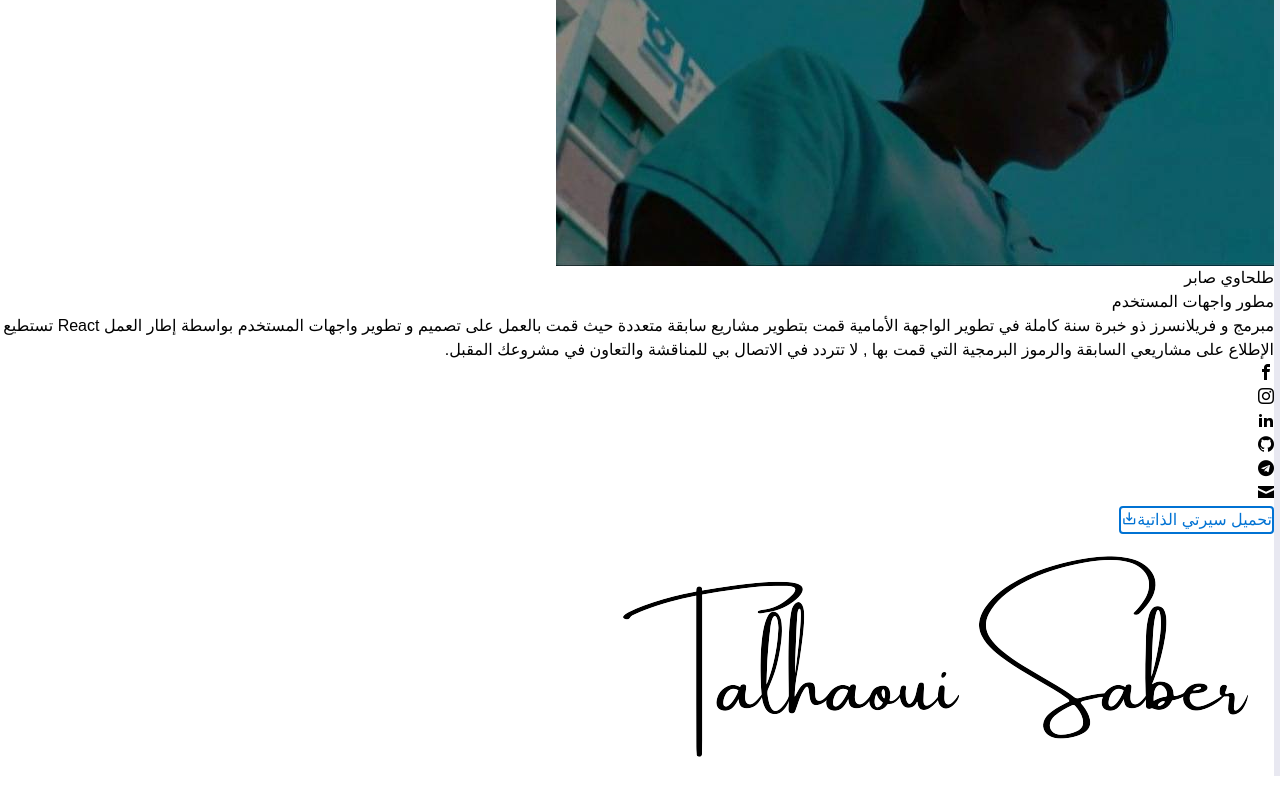
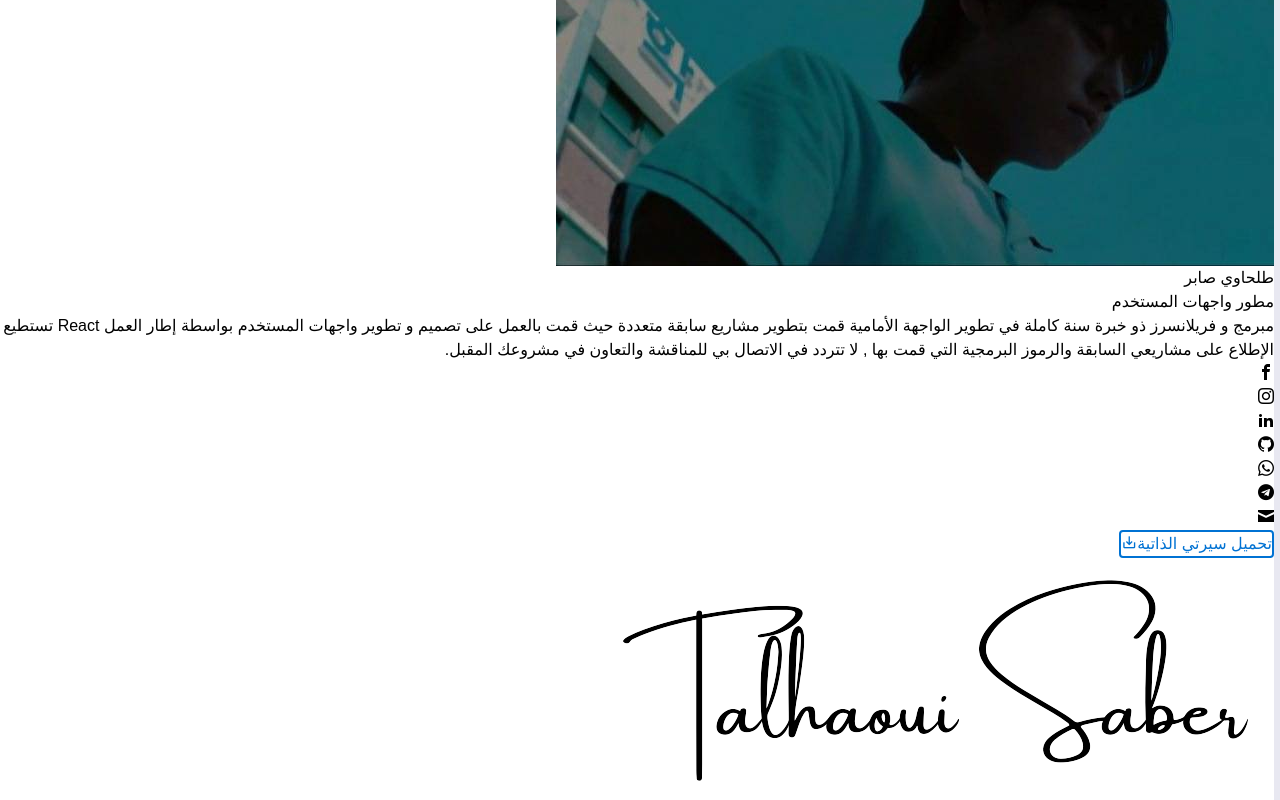
Before and after one commit to Ta-Sabir/my-portfolio, a React (Vite) app: page / in a window 1280 px wide. Shown: the part 708-1508 px from the top of the page. Before the commit the page ends 1484 px from the top, so only its background shows below. Built offline with nearby package versions, Linux system fonts and the light colour scheme; a web font is replaced by a local one.

Commit message:
Update index.js

```diff
--- a/src/constants/index.js
+++ b/src/constants/index.js
@@ -65,11 +65,11 @@ export const socialMedia = [
     icon: "icon-github",
     link: "https://github.com/Ta-Sabir",
   },
-  // {
-  //   id: "social-media-6",
-  //   icon: "icon-whatsapp",
-  //   link: "https://www.linkedin.com/",
-  // },
+  {
+    id: "social-media-6",
+    icon: "icon-whatsapp",
+    link: "",
+  },
   {
     id: "social-media-7",
     icon: "icon-telegram",
```
